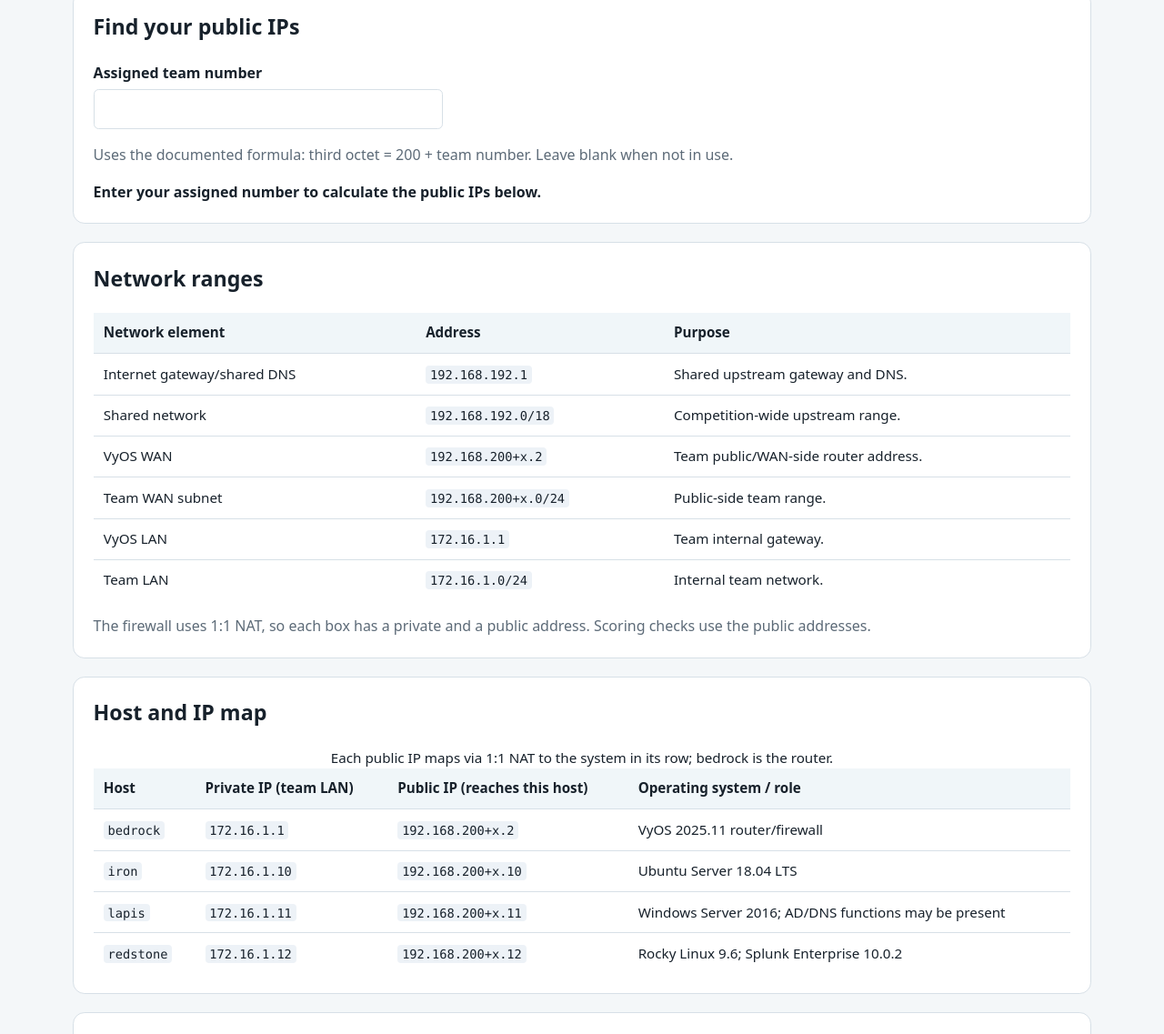
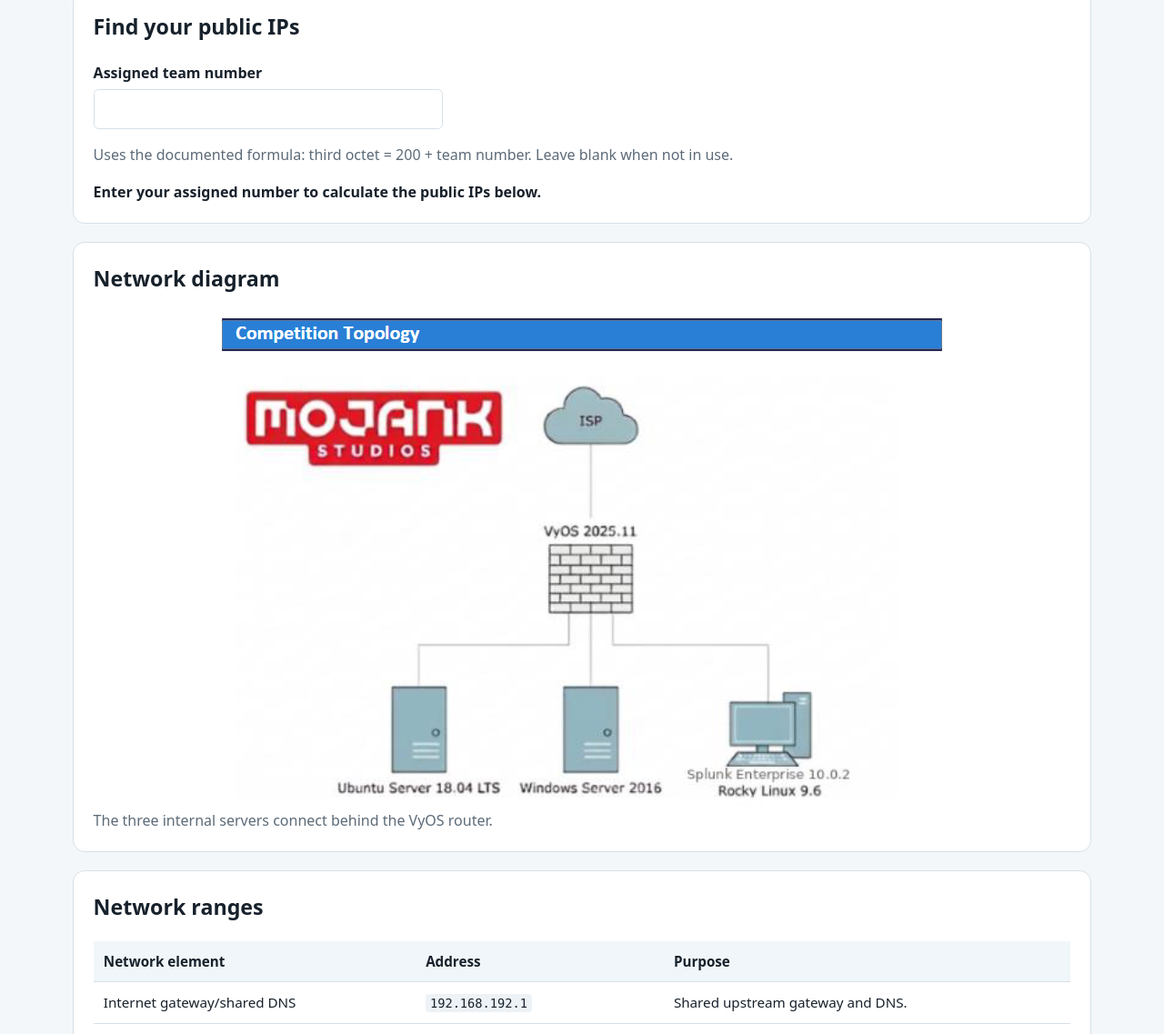
Before and after one commit to jacksonmclean326/CCDC, a plain HTML site: page topology.html in a window 1280 px wide. Shown: the part 338-1475 px from the top of the page at 91% size. Drawn offline with Linux system fonts and the light colour scheme.

Commit message:
final commit

```diff
--- a/styles.css
+++ b/styles.css
@@ -254,6 +254,15 @@ pre {
   outline: 3px solid var(--accent-light);
   border-color: var(--accent);
 }
+.topology-diagram figure {
+  margin: 0;
+}
+.topology-diagram img {
+  display: block;
+  max-width: 100%;
+  height: auto;
+  margin: 0 auto;
+}
 .ip-calculator-status {
   min-height: 1.55em;
   margin-bottom: 0;
--- a/topology.html
+++ b/topology.html
@@ -54,6 +54,19 @@
         >
           Enter your assigned number to calculate the public IPs below.
         </p>
+      </section>
+
+      <section class="section topology-diagram">
+        <h2>Network diagram</h2>
+        <figure>
+          <img
+            src="topology.png"
+            alt="Competition topology: the ISP connects through the VyOS 2025.11 firewall to Ubuntu Server 18.04, Windows Server 2016, and Rocky Linux 9.6 running Splunk Enterprise 10.0.2."
+          />
+          <figcaption class="muted">
+            The three internal servers connect behind the VyOS router.
+          </figcaption>
+        </figure>
       </section>
 
       <section class="section">
```
Also changed, not shown: topology.png (added).
